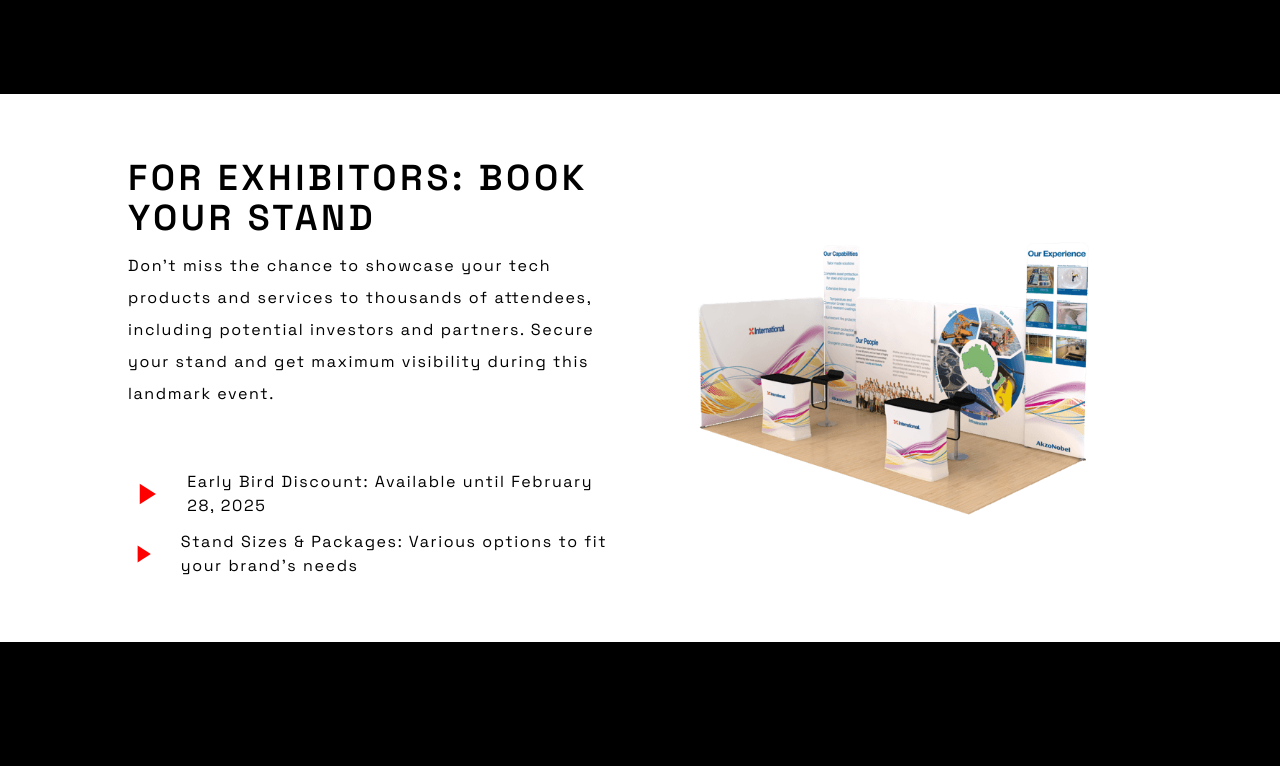
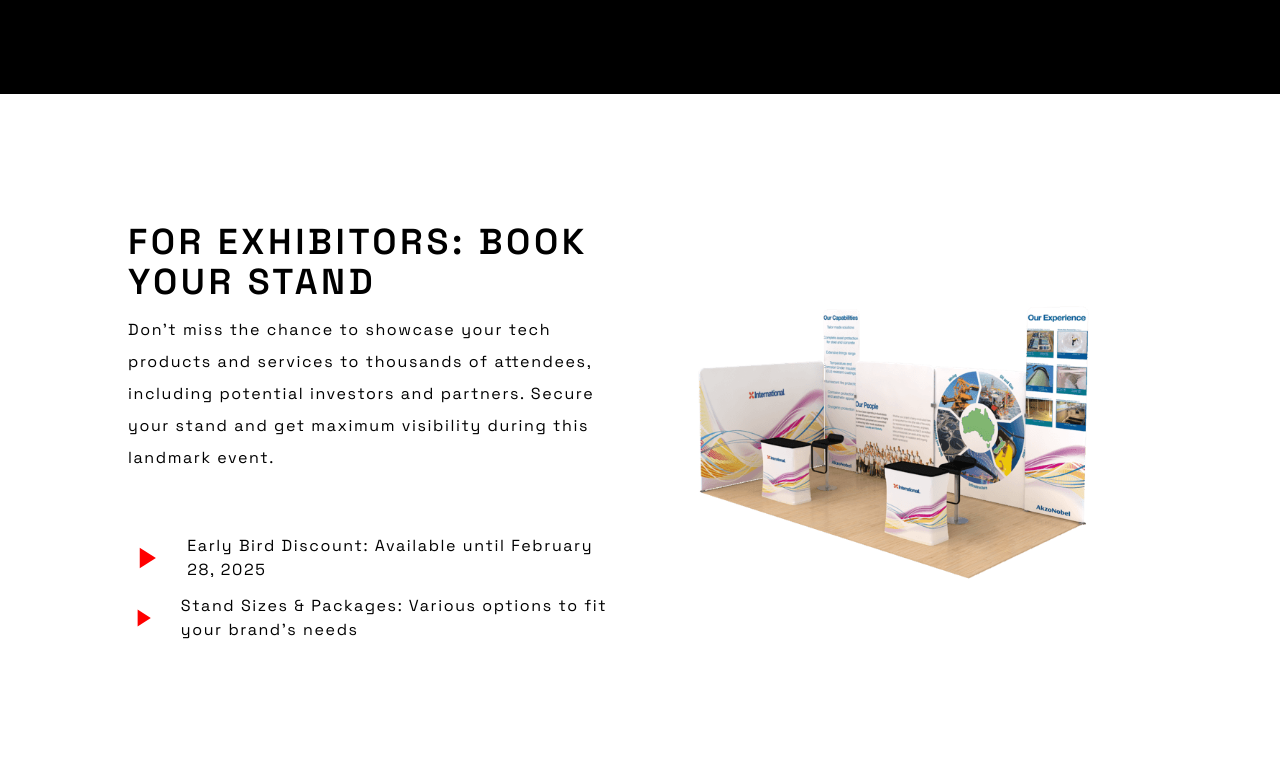
Before and after one commit to Elemo9/ntf, a Next.js app: page / in a window 1280 px wide. Shown: the part 4734-5500 px from the top of the page. Built offline with nearby package versions, Linux system fonts and the light colour scheme.

Commit message:
added some more changes

```diff
--- a/src/app/_components/Footer.tsx
+++ b/src/app/_components/Footer.tsx
@@ -9,8 +9,8 @@ import { fadeIn } from '../../../lib/variants';
 
 export default function Footer() {
   return (
-    <div className='h-fit py-16 w-full flex items-center justify-center bg-black'>
-        <div className='h-fit flex max-lg:flex-col max-xl:gap-8 justify-center items-center w-[80%] mx-auto'>
+    <div className='h-fit py-24 w-full flex items-center justify-center bg-black'>
+        <div className='h-[600px] flex max-lg:flex-col max-xl:gap-8 justify-center items-center w-[80%] mx-auto'>
 
             <motion.div
                 variants={fadeIn("up", 0.2)}
@@ -47,7 +47,7 @@ export default function Footer() {
                 initial="hidden"
                 whileInView={"show"}
                 viewport={{once:false, amount:0.3}}
-                className='w-[23%] max-lg:w-full flex flex-col gap-5 h-full'>
+                className='w-[23%] max-lg:w-full flex flex-col gap-5 h-full justify-start items-start'>
                 <h3 className='text-2xl font-semibold text-white uppercase tracking-widest'>Contact Us</h3>
                 <p className='text-white'>Tel: 08138679921</p>
                 <p className='text-white'>Email: Yemvalen@yahoo.com</p>
--- a/src/app/_components/ForExhibitors.tsx
+++ b/src/app/_components/ForExhibitors.tsx
@@ -8,7 +8,7 @@ import { fadeIn } from '../../../lib/variants';
 
 export default function ForExhibitors() {
   return (
-    <div className='h-fit py-16 w-full flex items-center justify-center bg-white'>
+    <div className='h-fit py-32 w-full flex items-center justify-center bg-white'>
         <div className='flex max-lg:flex-col max-lg:gap-6 h-fit justify-between w-[80%] mx-auto'>
             <div className='w-[48%] max-lg:w-full flex flex-col gap-3'>
                 <motion.h2
```
